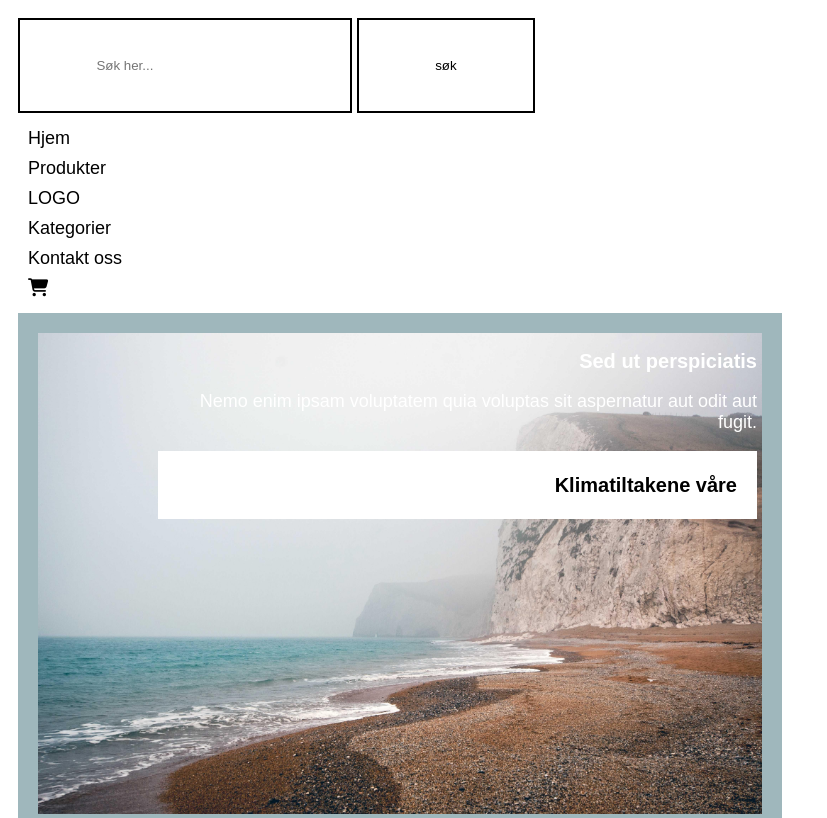
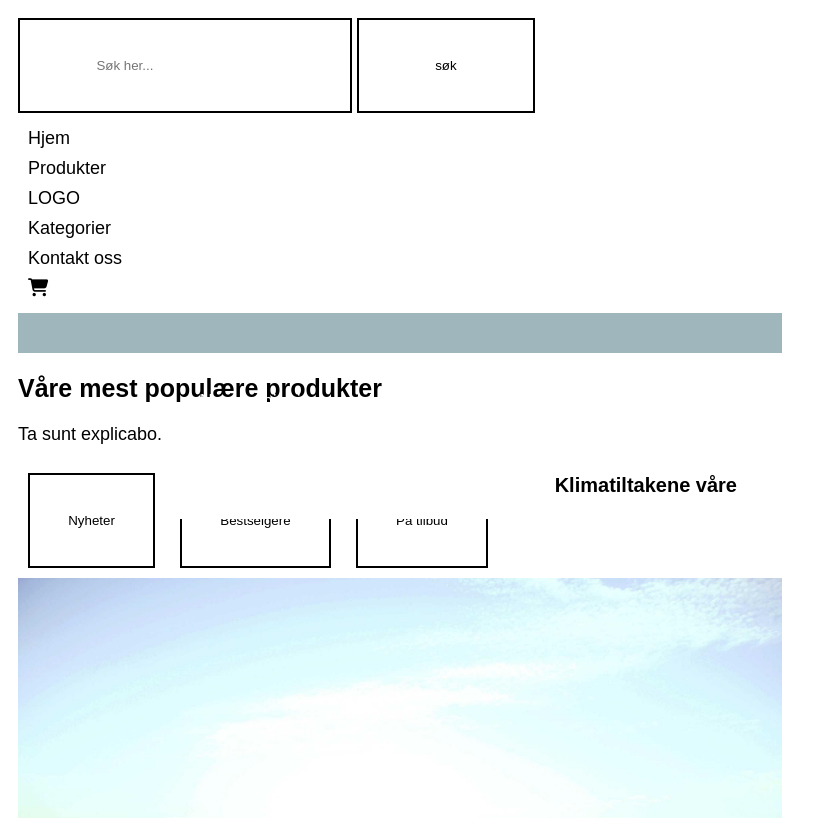
Before and after one commit to Amandatorst/Eksamen.Nettbutikk, a plain HTML site: page Nettbutikk/index.html in a window 1280 px wide. Shown: the top 818 px of the page, without its empty margins (0-827 px from the left). Drawn offline with Linux system fonts and the light colour scheme.

Commit message:
banner
fjernet bilde i banner

```diff
--- a/Nettbutikk/index.html
+++ b/Nettbutikk/index.html
@@ -36,7 +36,6 @@
 
 
     <div class="banner">
-        <img src="img/Banner.jpg" alt="Strand i tåke">
         <div class="top-right">
             <h2>Sed ut perspiciatis</h2>
             <p>Nemo enim ipsam voluptatem quia voluptas sit aspernatur aut odit aut fugit.<p>
```
